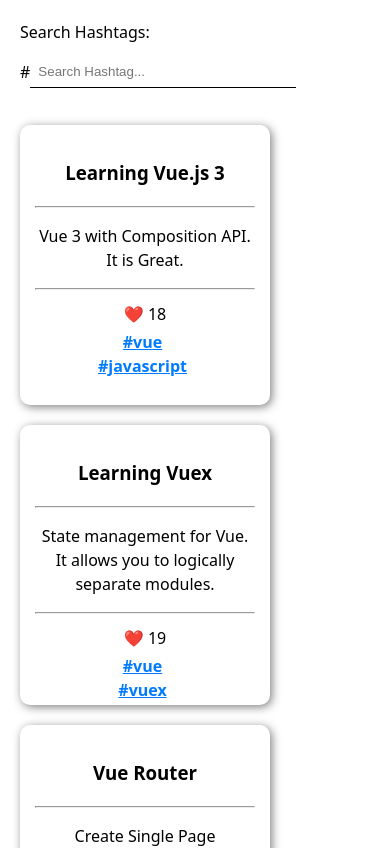
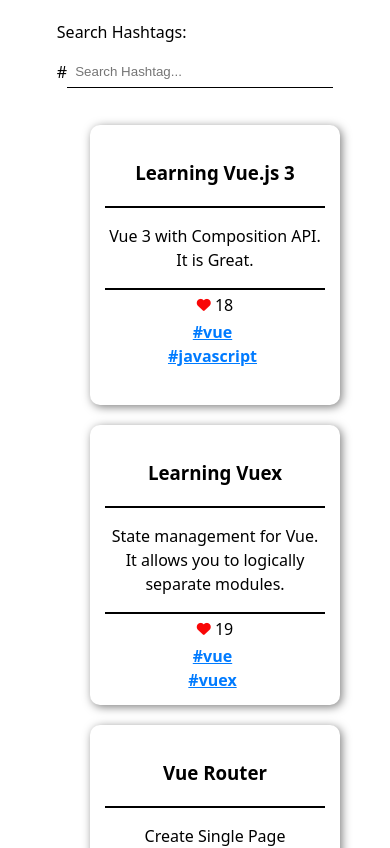
Before and after one commit to anushka9540/Microblog-Application, a Vue app: page / in a window 390 px wide. Shown: the top 848 px of the page. Built offline with nearby package versions, Linux system fonts and the light colour scheme.

Commit message:
fixed ui and used icon

```diff
--- a/index.html
+++ b/index.html
@@ -5,6 +5,7 @@
     <link rel="icon" type="image/svg+xml" href="/vite.svg" />
     <meta name="viewport" content="width=device-width, initial-scale=1.0" />
     <title>Vite + Vue</title>
+    <link rel="stylesheet" href="https://cdnjs.cloudflare.com/ajax/libs/font-awesome/6.7.2/css/all.min.css" integrity="sha512-Evv84Mr4kqVGRNSgIGL/F/aIDqQb7xQ2vcrdIwxfjThSH8CSR7PBEakCr51Ck+w+/U6swU2Im1vVX0SVk9ABhg==" crossorigin="anonymous" referrerpolicy="no-referrer" />
   </head>
   <body>
     <div id="app"></div>
--- a/src/App.vue
+++ b/src/App.vue
@@ -23,7 +23,7 @@
 
 <style scoped>
 .container {
-  max-width: 800px;
+  width: 900px;
   margin: auto;
   padding: 20px;
   text-align: center;
@@ -35,6 +35,16 @@
   gap: 20px;
   flex-wrap: wrap;
   align-items: start;
-  justify-content: space-between;
+  justify-content: flex-start;
+}
+
+@media (max-width: 600px) {
+  .container{
+    width: 100%;
+  }
+  .grid {
+    flex-direction: column;
+    align-items: center;
+  }
 }
 </style>
--- a/src/components/Card.vue
+++ b/src/components/Card.vue
@@ -2,12 +2,12 @@
   <div class="card">
     <div class="card-content">
       <h3>{{ post.title }}</h3>
-      <hr />
+      <div class="line"></div>
       <p>{{ post.content }}</p>
-      <hr />
+      <div class="line"></div>
       <div class="like-container">
         <button @click="$emit('like', post.id)" class="like-btn">
-          ❤️ {{ post.likes }}
+          <i class="fa-solid fa-heart fa-sm" style="color: #f90606;"></i> {{ post.likes }}
         </button>
       </div>
       <p class="hashtags">
@@ -47,5 +47,11 @@
   margin-top: -5px;
   background: none;
   color: black;
+  border: none;
+  outline: none;
+}
+
+.line{
+  border: 1px solid black;
 }
 </style>
--- a/src/composables/use-microblog.js
+++ b/src/composables/use-microblog.js
@@ -15,7 +15,7 @@
   const term = searchTerm.value.toLowerCase();
 
   return posts.value.filter(post =>
-    post.hashtags.some(tag => tag.toLowerCase().startsWith(term))
+    post.hashtags.some(tag => tag.toLowerCase().includes(term))
   );
 });
 
```
Also changed, not shown: src/components/Hashtag.vue (line endings or trailing spaces), src/components/SearchHashtag.vue (line endings or trailing spaces).
